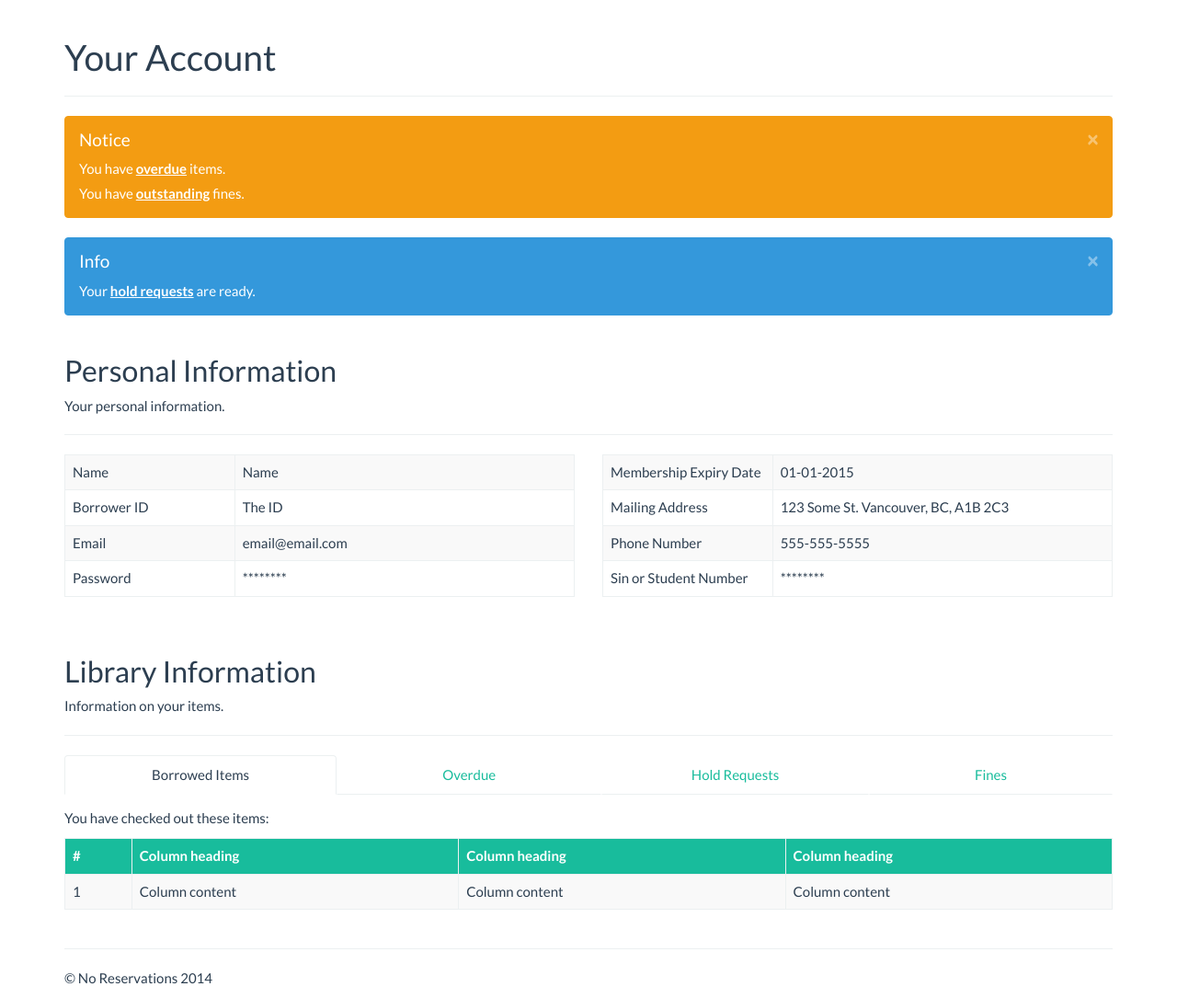
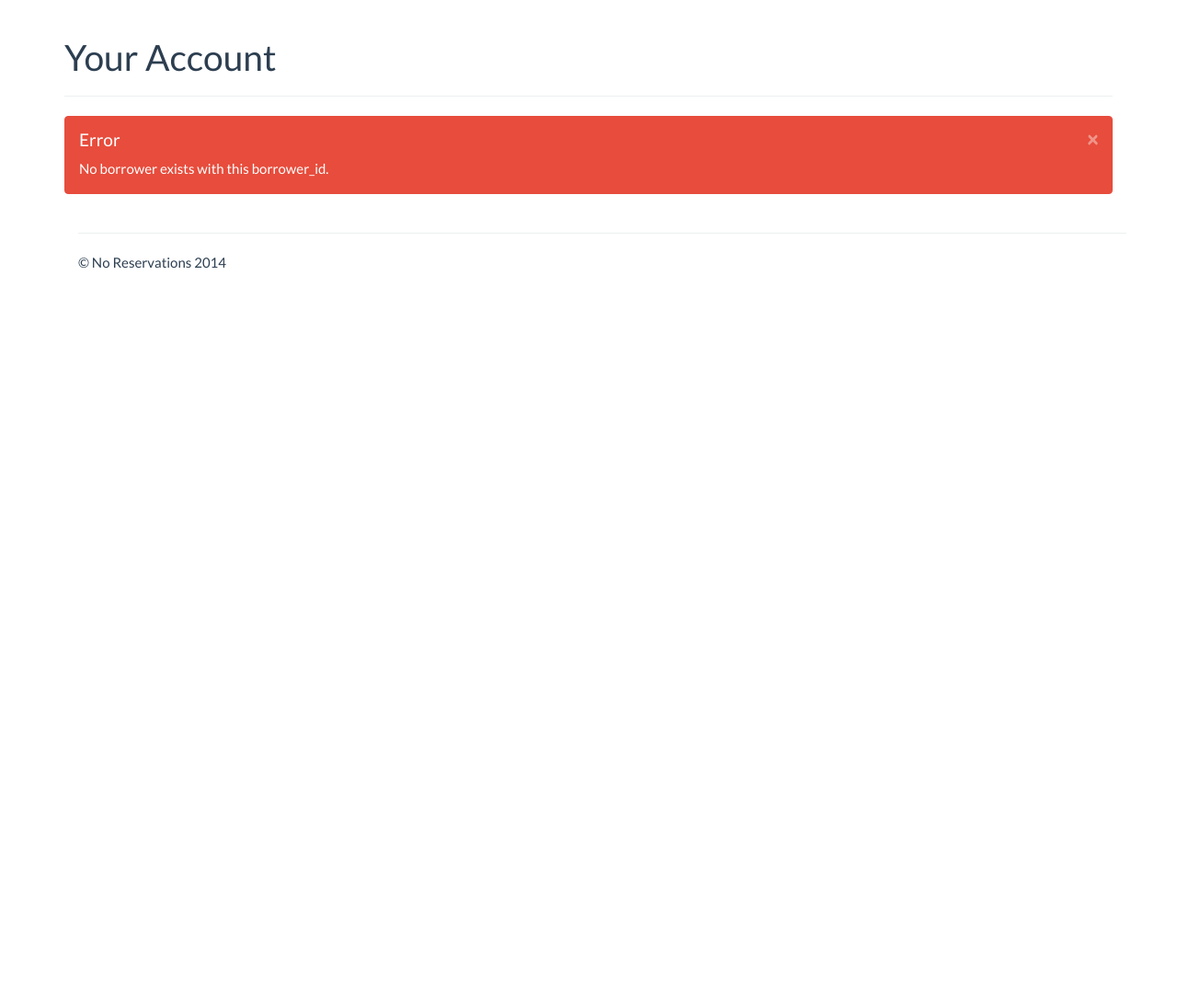
Before and after one commit to tonglil/no-reservations, a Flask app: page /borrower/111 in a window 1280 px wide. Shown: the part 61-1146 px from the top of the page at 92% size. After the commit the page ends 353 px from the top, so only its background shows below. Run offline with Flask 2, Linux system fonts and the light colour scheme; tables that the repository leaves empty hold one stand-in row (values such as "Sample post"); some libraries are stand-ins or nearby versions.

Commit message:
Implement functionality for checking borrower account

```diff
--- a/app/models.py
+++ b/app/models.py
@@ -30,10 +30,6 @@
     bookTimeLimit = db.Column(db.Interval)
     borrowers = db.relationship('Borrower', backref='borrower_type',
                                 lazy='dynamic')
-
-    def __init__(self, type, time):
-        self.type = type
-        self.bookTimeLimit = time
 
 
 # TODO: double check the doc to see if author/subject relation makes sense:
--- a/app/templates/borrower/account.html
+++ b/app/templates/borrower/account.html
@@ -6,19 +6,9 @@
         <h1>Your Account</h1>
     </div>
 
-    <div class="alert alert-dismissable alert-warning">
-        <button type="button" class="close" data-dismiss="alert">×</button>
-        <h4>Notice</h4>
-        <p>You have <a href="#overdue" class="alert-link">overdue</a> items.</p>
-        <p>You have <a href="#fines" class="alert-link">outstanding</a> fines.</p>
-    </div>
+    {{ flash() }}
 
-    <div class="alert alert-dismissable alert-info">
-        <button type="button" class="close" data-dismiss="alert">×</button>
-        <h4>Info</h4>
-        <p>Your <a href="#holds" class="alert-link">hold requests</a> are ready.</p>
-    </div>
-
+    {% if not error %}
       <div class="page-header">
           <h2>Personal Information</h2>
           <p>Your personal information.</p>
@@ -34,36 +24,20 @@
                   </colgroup>
                   <tbody>
                     <tr>
-                    <td>
-                        Name
-                    </td>
-                    <td>
-                        Name
-                    </td>
+                      <td>Name</td>
+                      <td>{{borrower.name}}</td>
                     </tr>
                     <tr>
-                    <td>
-                        Borrower ID
-                    </td>
-                    <td>
-                        The ID
-                    </td>
+                      <td>Borrower ID</td>
+                      <td>{{borrower.bid}}</td>
                     </tr>
                     <tr>
-                    <td>
-                        Email
-                    </td>
-                    <td>
-                        email@email.com
-                    </td>
+                      <td>Email</td>
+                      <td>{{borrower.emailAddress}}</td>
                     </tr>
                     <tr>
-                    <td>
-                        Password
-                    </td>
-                    <td>
-                        ********
-                    </td>
+                      <td>Password</td>
+                      <td>********</td>
                     </tr>
                   </tbody>
                 </table>
@@ -79,36 +53,20 @@
                   </colgroup>
                   <tbody>
                     <tr>
-                    <td>
-                        Membership Expiry Date
-                    </td>
-                    <td>
-                        01-01-2015
-                    </td>
+                      <td>Membership Expiry Date</td>
+                      <td>{{borrower.expiryDate}}</td>
                     </tr>
                     <tr>
-                    <td>
-                        Mailing Address
-                    </td>
-                    <td>
-                        123 Some St. Vancouver, BC, A1B 2C3
-                    </td>
+                      <td>Mailing Address</td>
+                      <td>{{borrower.address}}</td>
                     </tr>
                     <tr>
-                    <td>
-                        Phone Number
-                    </td>
-                    <td>
-                        555-555-5555
-                    </td>
+                      <td>Phone Number</td>
+                      <td>{{borrower.phone}}</td>
                     </tr>
                     <tr>
-                    <td>
-                        Sin or Student Number
-                    </td>
-                    <td>
-                        ********
-                    </td>
+                      <td>Sin or Student Number</td>
+                      <td>{{borrower.sinOrStNo}}</td>
                     </tr>
                   </tbody>
                 </table>
@@ -133,19 +91,25 @@
           <table class="table table-striped table-hover table-bordered">
             <thead>
               <tr class="success">
-              <th>#</th>
-              <th>Column heading</th>
-              <th>Column heading</th>
-              <th>Column heading</th>
+                <th>Borrow ID</th>
+                <th>Call Number</th>
+                <th>Title</th>
+                <th>Author</th>
+                <th>Out Date</th>
+                <th>Expiry Date</th>
               </tr>
             </thead>
             <tbody>
+              {% for item in borrowedItems %}
                 <tr>
-              <td>1</td>
-              <td>Column content</td>
-              <td>Column content</td>
-              <td>Column content</td>
+                  <td>{{item['borid']}}</td>
+                  <td>{{item['callNumber']}}</td>
+                  <td>{{item['title']}}</td>
+                  <td>{{item['mainAuthor']}}</td>
+                  <td>{{item['outDate']}}</td>
+                  <td>{{item['expiryDate']}}</td>
                 </tr>
+              {% endfor %}
             </tbody>
           </table>
         </div>
@@ -155,19 +119,27 @@
           <table class="table table-striped table-hover table-bordered">
             <thead>
               <tr class="success">
-              <th>#</th>
-              <th>Column heading</th>
-              <th>Column heading</th>
-              <th>Column heading</th>
+                <th>Borrow ID</th>
+                <th>Call Number</th>
+                <th>Title</th>
+                <th>Author</th>
+                <th>Out Date</th>
+                <th>Expiry Date</th>
               </tr>
             </thead>
             <tbody>
+              {% for item in borrowedItems %}
+                {% if item['expired'] %}
                   <tr>
-              <td>1</td>
-              <td>Column content</td>
-              <td>Column content</td>
-              <td>Column content</td>
+                    <td>{{item['borid']}}</td>
+                    <td>{{item['callNumber']}}</td>
+                    <td>{{item['title']}}</td>
+                    <td>{{item['mainAuthor']}}</td>
+                    <td>{{item['outDate']}}</td>
+                    <td>{{item['expiryDate']}}</td>
                   </tr>
+                {% endif %}
+              {% endfor %}
             </tbody>
           </table>
         </div>
@@ -177,18 +149,20 @@
           <table class="table table-striped table-hover table-bordered">
             <thead>
               <tr class="success">
-              <th>#</th>
-              <th>Column heading</th>
-              <th>Column heading</th>
-              <th>Column heading</th>
+                <th>Hold ID</th>
+                <th>Call Number</th>
+                <th>Title</th>
+                <th>Issued Date</th>
               </tr>
             </thead>
             <tbody>
               <tr>
-              <td>1</td>
-              <td>Column content</td>
-              <td>Column content</td>
-              <td>Column content</td>
+                {% for hr in holdRequests %}
+                <td>{{hr['hid']}}</td>
+                <td>{{hr['callNumber']}}</td>
+                <td>{{hr['title']}}</td>
+                <td>{{hr['issuedDate']}}</td>
+                {% endfor %}
               </tr>
             </tbody>
           </table>
@@ -199,24 +173,25 @@
           <table class="table table-striped table-hover table-bordered">
             <thead>
               <tr class="success">
-              <th>#</th>
-              <th>Column heading</th>
-              <th>Column heading</th>
-              <th>Column heading</th>
+                <th>Fine ID</th>
+                <th>Issued Date</th>
+                <th>Amount</th>
               </tr>
             </thead>
             <tbody>
               <tr>
-              <td>1</td>
-              <td>Column content</td>
-              <td>Column content</td>
-              <td>Column content</td>
+                {% for fine in fines %}
+                <td>{{fine['fid']}}</td>
+                <td>{{fine['issuedDate']}}</td>
+                <td>{{fine['amount']}}</td>
+                {% endfor %}
               </tr>
             </tbody>
           </table>
         </div>
       </div>
   </div>
+  {% endif %}
 {% endblock %}
 
 {% block scripts %}
--- a/app/views.py
+++ b/app/views.py
@@ -1,7 +1,8 @@
 from flask import render_template, request, flash, Markup
 from app import app, db, models
+import datetime
 
-user = 12
+user = 111
 
 
 @app.route('/')
@@ -151,9 +152,90 @@
 #@app.route('/borrower/add')
 @app.route('/borrower/<int:borrower_id>')
 def borrowerAccount(borrower_id):
+    overdue = 0
+    error = False
+    borrowerInfo = None
+    borrowedItems = None
+    fines = None
+    holdRequests = None
+    query = """select *
+                from borrower
+                where bid='{}'""".format(borrower_id)
+    qresults = db.engine.execute(query).first()
+    if qresults == None:
+        message = Markup('No borrower exists with this borrower_id.')
+        flash(message, 'error')
+        error = True
+    else:
+        borrowerInfo = qresults
+
+        borrowedItems = []
+        query = """select borid, c.callNumber as cn, title, mainAuthor, outDate
+                    from borrowing as b, book as c
+                    where b.callNumber=c.callNumber
+                    and bid='{}'
+                    and inDate is NULL""".format(borrower_id)
+        qresults = db.engine.execute(query).fetchall()
+        typeQuery = """select bookTimeLimit
+                        from borrower as b, borrower_type as t
+                        where bid='{}' and b.type=t.type""".format(borrower_id)
+        timeLimit = db.engine.execute(typeQuery).first()
+        for result in qresults:
+            borrowedItem = {}
+            borrowedItem['borid'] = result.borid
+            borrowedItem['callNumber'] = result.cn
+            borrowedItem['title'] = result.title
+            borrowedItem['mainAuthor'] = result.mainAuthor
+            borrowedItem['outDate'] = result.outDate
+            borrowedItem['expiryDate'] = result.outDate+(timeLimit.bookTimeLimit-datetime.datetime(year=1970, month=1, day=1))
+            if borrowedItem['expiryDate'] > datetime.datetime.utcnow():
+                borrowedItem['expired'] = False;
+            else:
+                borrowedItem['expired'] = True;
+                overdue += 1
+            borrowedItems.append(borrowedItem)
+        if overdue > 0:
+            message = Markup('You have <a href="#overdue" class="alert-link">{} overdue</a> item(s).'.format(overdue))
+            flash(message, 'warning')
+
+        query = """select hid, h.callNumber, title,
+                    issuedDate
+                    from hold_request as h, book as b
+                    where bid='{}' and b.callNumber=h.callNumber""".format(borrower_id)
+        qresults = db.engine.execute(query).fetchall()
+        holdRequests = []
+        for result in qresults:
+            hr = {}
+            hr['hid'] = result.hid
+            hr['callNumber'] = result.callNumber
+            hr['title'] = result.title
+            hr['issuedDate'] = result.issuedDate
+            holdRequests.append(hr)
+
+        query = """select fid, amount, issuedDate
+                    from fine as f, borrowing as b
+                    where f.borid=b.borid and b.bid='{}'
+                    and paidDate is NULL""".format(borrower_id)
+        qresults = db.engine.execute(query).fetchall()
+        if len(qresults) > 0:
+            message = Markup('You have <a href="#fines" class="alert-link">outstanding</a> fines.')
+            flash(message, 'warning')
+            fines = []
+            for result in qresults:
+                fine = {}
+                fine['fid'] = result.fid
+                fine['amount'] = result.amount
+                fine['issuedDate'] = result.issuedDate
+                fines.append(fine)
+
     return render_template('borrower/account.html',
                            title='Account Information',
-                           user=user
+                           user=user,
+                           borrower=borrowerInfo,
+                           borrowedItems=borrowedItems,
+                           holdRequests=holdRequests,
+                           fines=fines,
+                           error=error
                            )
 #@app.route('/borrower/:borrower/fines')
 
```
Also changed, not shown: reset_fill_db.py (+8 -5 lines). Lines whose indentation alone changed are shown as unchanged.
